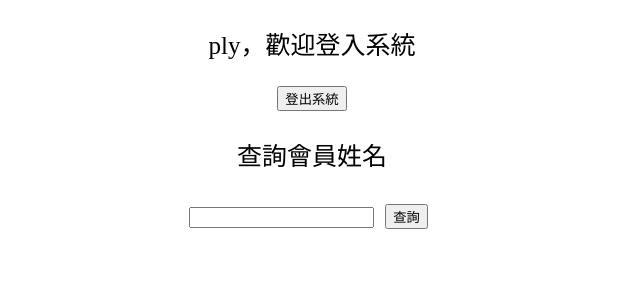
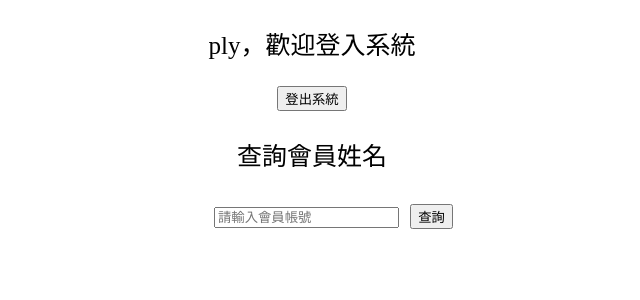
Before and after one commit to SandyTW/Assignments, a Flask app: page /member/ in a window 1280 px wide. Shown: the part 94-394 px from the top of the page, without its empty margins (328-968 px from the left). Run offline with Flask 2, Linux system fonts and the light colour scheme; a user stored in the database is signed in.

Commit message:
20210409v5

```diff
--- a/Week7/static/WK7Style.css
+++ b/Week7/static/WK7Style.css
@@ -13,9 +13,17 @@ body{
     font-size:25px; text-align:center; padding:25px;
 }
 
+#Displayname{
+    font-size:20px; text-align:center; padding:25px;
+}
+
 
 .input{
     font-size: 17px; text-align: center;
+}
+
+.inputSearch{
+    font-size: 17px; text-align: center; margin-left:50px;
 }
 
 
--- a/Week7/templates/IndexMember.html
+++ b/Week7/templates/IndexMember.html
@@ -19,11 +19,11 @@
 
     <!-- 查詢會員姓名 -->
     <div class="content">查詢會員姓名</div>
-    <form action="/api/users" method="GET" class="input" id="getData">
-        <input type="text" name="username" id='username' required>
+    <form action="/api/users" method="GET" class="inputSearch">
+        <input type="text" name="username" id='username' placeholder='請輸入會員帳號' required>
         <button style="margin:7px" id='btnSearch'>查詢</button>
     </form>
-    <div class=content id='Displayname'></div>
+    <div class='content' id='Displayname'></div>
 
 </body>
 
@@ -39,7 +39,7 @@
         req.open('GET', '/api/users?username=' + username, true);
         req.onload = function () {
             if (this.status == 200) {
-                console.log(`req this.responseText: ${this.responseText}`)
+                console.log(this.responseText)
                 let user = JSON.parse(this.responseText);
                 let display;
                 try {
--- a/Week7/templates/WK7Index.html
+++ b/Week7/templates/WK7Index.html
@@ -25,9 +25,9 @@
 
         <div class="content">登入系統</div>
         <form action="/signin" method="POST" class="input">
-            帳號  <input type="text" name="nameColumn">
+            帳號  <input type="text" name="nameColumn" required>
             <div style="margin:5px"></div>
-            密碼  <input type="text" name="passwordColumn">
+            密碼  <input type="text" name="passwordColumn" required>
             <div style="margin:5px"></div>
             <button style="margin:7px">登入</button>
         </form>
```
